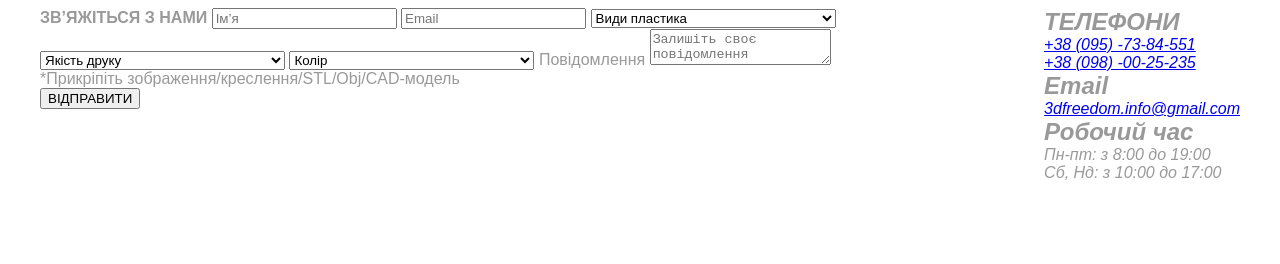
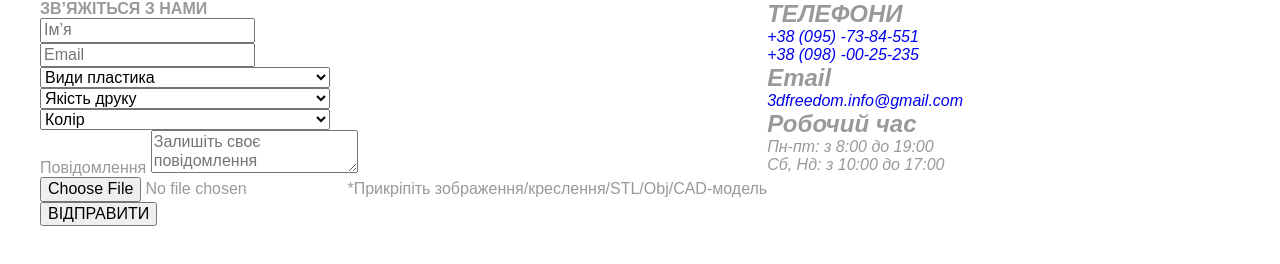
Before and after one commit to Kuzia30/order, a plain HTML site: page form.html in a window 1280 px wide. Drawn offline with nearby package versions, Linux system fonts and the light colour scheme.

Commit message:
create form

```diff
--- a/form.html
+++ b/form.html
@@ -5,12 +5,20 @@
     <meta http-equiv="X-UA-Compatible" content="IE=edge" />
     <meta name="viewport" content="width=device-width, initial-scale=1.0" />
     <title>Document</title>
-    <link rel="stylesheet" href="./css/style.css">
+    <link
+      rel="stylesheet"
+      href="https://cdnjs.cloudflare.com/ajax/libs/modern-normalize/1.1.0/modern-normalize.min.css"
+      integrity="sha512-wpPYUAdjBVSE4KJnH1VR1HeZfpl1ub8YT/NKx4PuQ5NmX2tKuGu6U/JRp5y+Y8XG2tV+wKQpNHVUX03MfMFn9Q=="
+      crossorigin="anonymous"
+      referrerpolicy="no-referrer"
+    />
+    <link rel="stylesheet" href="./css/style.css" />
   </head>
   <body>
     <section class="section">
       <form class="order-form" name="order-form">
         <strong class="order-form__title">ЗВ’ЯЖІТЬСЯ З НАМИ </strong>
+        <div class="form-input">
           <input
             name="order-name"
             type="text"
@@ -18,6 +26,8 @@
             minlength="2"
             placeholder="Ім’я"
           />
+        </div>
+        <div class="form-input">
           <input
             name="order-mail"
             type="email"
@@ -25,6 +35,8 @@
             minlength="2"
             placeholder="Email"
           />
+        </div>
+        <div class="form-input">
           <select name="plastic">
             <option value="no">Види пластика</option>
             <option value="300">300 мікрон</option>
@@ -32,6 +44,8 @@
             <option value="100">100 мікрон</option>
             <option value="support">Труднощі у виборі - ми допоможемо</option>
           </select>
+        </div>
+        <div class="form-input">
           <select name="quality">
             <option value="no">Якість друку</option>
             <option value="300">300 мікрон</option>
@@ -39,6 +53,8 @@
             <option value="100">100 мікрон</option>
             <option value="support">Труднощі у виборі - ми допоможемо</option>
           </select>
+        </div>
+        <div class="form-input">
           <select name="color">
             <option value="no">Колір</option>
             <option value="300">300 мікрон</option>
@@ -46,6 +62,8 @@
             <option value="100">100 мікрон</option>
             <option value="support">Труднощі у виборі - ми допоможемо</option>
           </select>
+        </div>
+        <div class="form-input">
           <label for="comment">Повідомлення</label>
           <textarea
             name="modal-comment"
@@ -53,7 +71,13 @@
             id="comment"
             placeholder="Залишіть своє повідомлення"
           ></textarea>
-        <p>*Прикріпіть зображення/креслення/STL/Obj/CAD-модель</p>
+        </div>
+        <div class="form-input">
+          <input type="file" id="file" />
+          <label for="file"
+            >*Прикріпіть зображення/креслення/STL/Obj/CAD-модель</label
+          >
+        </div>
         <button type="submit">ВІДПРАВИТИ</button>
       </form>
       <address class="address-section">
@@ -61,12 +85,12 @@
           <h2 class="caption">ТЕЛЕФОНИ</h2>
           <ul class="tel__list">
             <li class="tel__item">
-              <a href="tel:+380957384551" class="tel__link"
+              <a href="tel:+380957384551" class="tel__link link"
                 >+38 (095) -73-84-551</a
               >
             </li>
             <li class="tel__item">
-              <a href="tel:+380980025235" class="tel__link"
+              <a href="tel:+380980025235" class="tel__link link"
                 >+38 (098) -00-25-235</a
               >
             </li>
@@ -74,7 +98,9 @@
         </div>
         <div class="address__mail">
           <h2 class="caption">Email</h2>
-          <a class="address__mail--link" href="mailto:3dfreedom.info@gmail.com"
+          <a
+            class="address__mail--link link"
+            href="mailto:3dfreedom.info@gmail.com"
             >3dfreedom.info@gmail.com</a
           >
         </div>
```
Lines whose indentation alone changed are shown as unchanged.
